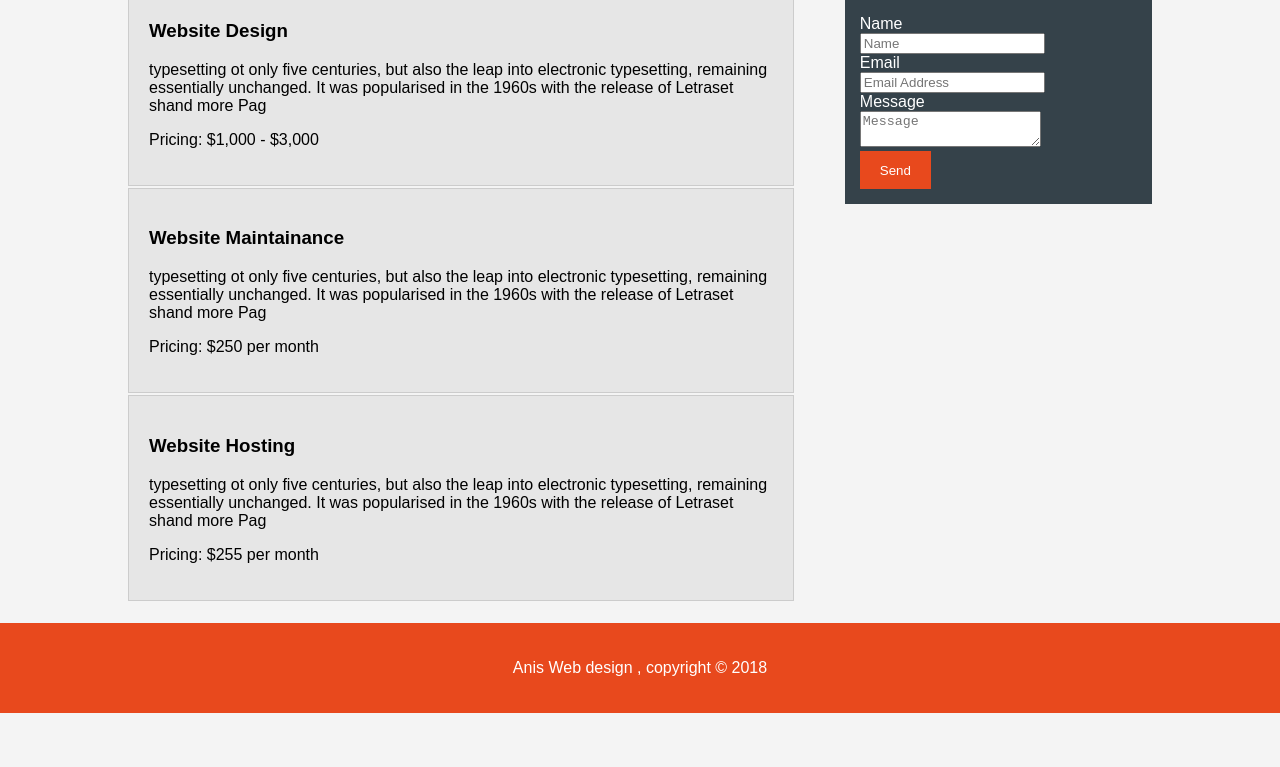
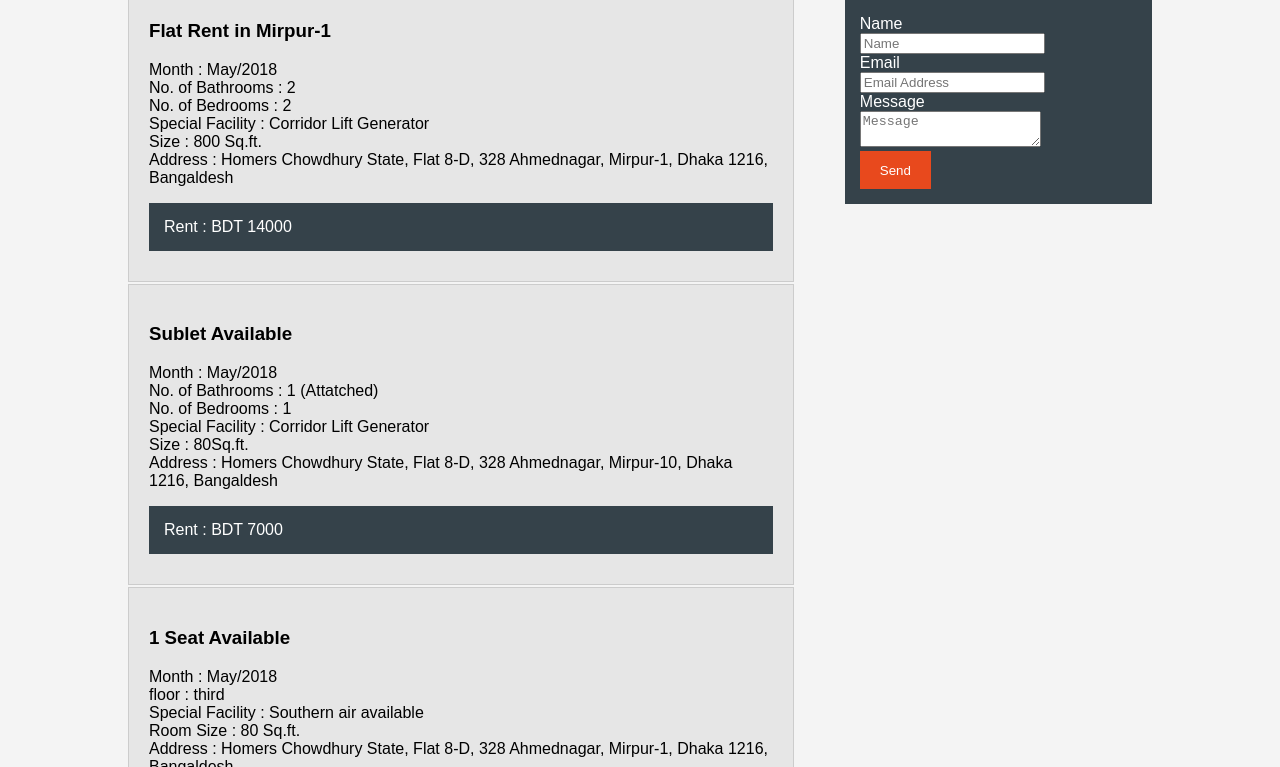
Before and after one commit to anis123014/Houserent, a plain HTML site: page services.html in a window 1280 px wide. Shown: the part 257-1024 px from the top of the page. Before the commit the page ends 970 px from the top, so only its background shows below. Drawn offline with Linux system fonts and the light colour scheme.

Commit message:
Add files via upload

```diff
--- a/services.html
+++ b/services.html
@@ -14,7 +14,7 @@
     <header>
       <div class="container">
         <div id="branding">
-          <h1> <span class="highlight"> Anis</span> Web Design</h1>
+          <h1> <span class="highlight"> To Let</span> | House Rent</h1>
         </div>
         <nav>
           <ul>
@@ -42,19 +42,33 @@
          <h3 class="page-title">Services</h3>
         <ul id="services">
           <li>
-            <h3>Website Design</h3>
-            <p>typesetting  ot only five centuries, but also the leap into electronic typesetting, remaining essentially unchanged. It was popularised in the 1960s with the release of Letraset shand more  Pag</p>
-            <p>Pricing: $1,000 - $3,000</p>
+            <h3>Flat Rent in Mirpur-1</h3>
+            <p>Month  :  May/2018 <br>
+              No. of Bathrooms  :  2 <br>
+              No. of Bedrooms  :  2 <br>
+              Special Facility  :  Corridor Lift Generator <br>
+              Size  :  800 Sq.ft. <br>
+              Address  :  Homers Chowdhury State, Flat 8-D, 328 Ahmednagar, Mirpur-1, Dhaka 1216, Bangaldesh</p>
+            <p class="dark">Rent  :  BDT 14000</p>
           </li>
           <li>
-            <h3>Website Maintainance</h3>
-            <p>typesetting  ot only five centuries, but also the leap into electronic typesetting, remaining essentially unchanged. It was popularised in the 1960s with the release of Letraset shand more  Pag</p>
-            <p>Pricing: $250 per month</p>
+            <h3>Sublet Available</h3>
+            <p>Month  :  May/2018 <br>
+              No. of Bathrooms  :  1 (Attatched) <br>
+              No. of Bedrooms  :  1 <br>
+              Special Facility  :  Corridor Lift Generator <br>
+              Size  :  80Sq.ft. <br>
+              Address  :  Homers Chowdhury State, Flat 8-D, 328 Ahmednagar, Mirpur-10, Dhaka 1216, Bangaldesh</p>
+            <p class="dark">Rent  :  BDT 7000</p>
           </li>
           <li>
-            <h3>Website Hosting</h3>
-            <p>typesetting  ot only five centuries, but also the leap into electronic typesetting, remaining essentially unchanged. It was popularised in the 1960s with the release of Letraset shand more  Pag</p>
-            <p>Pricing: $255 per month</p>
+            <h3>1 Seat Available</h3>
+            <p>Month  :  May/2018 <br>
+              floor   : third <br>
+              Special Facility  :  Southern air available <br>
+              Room Size  :  80 Sq.ft. <br>
+              Address  :  Homers Chowdhury State, Flat 8-D, 328 Ahmednagar, Mirpur-1, Dhaka 1216, Bangaldesh</p>
+            <p class="dark">Rent  :  BDT 4000</p>
           </li>
         </ul>
        </article>
```
